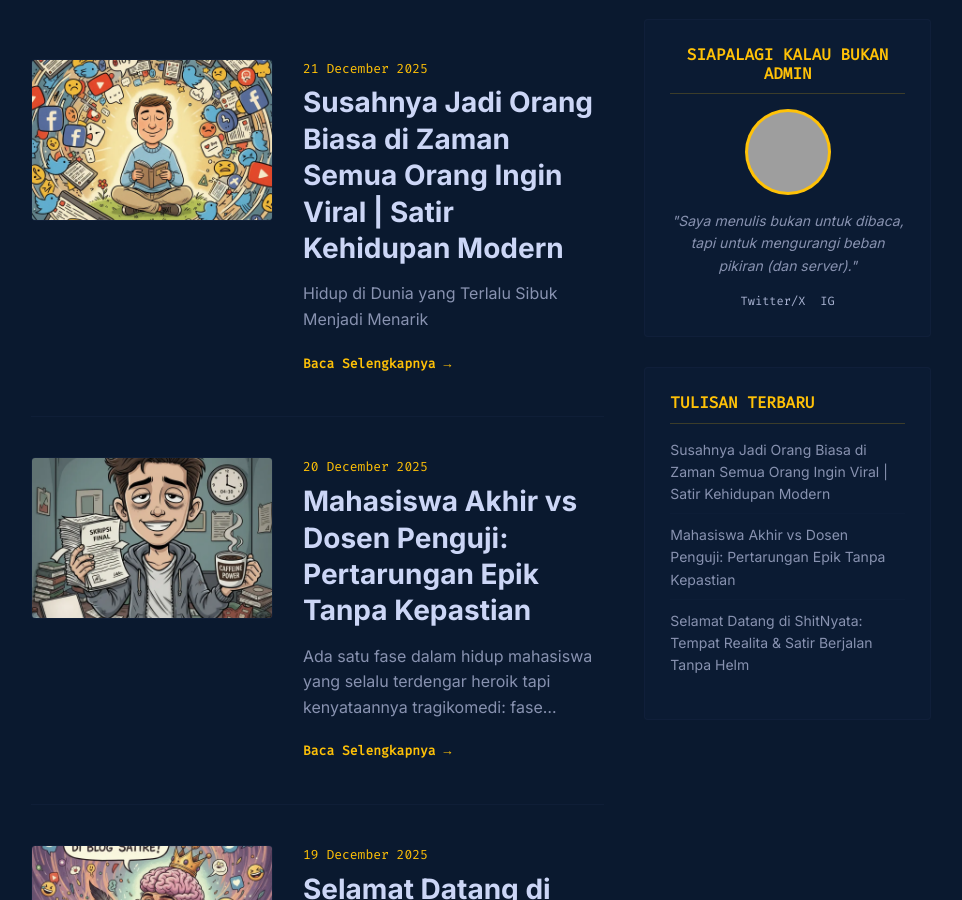
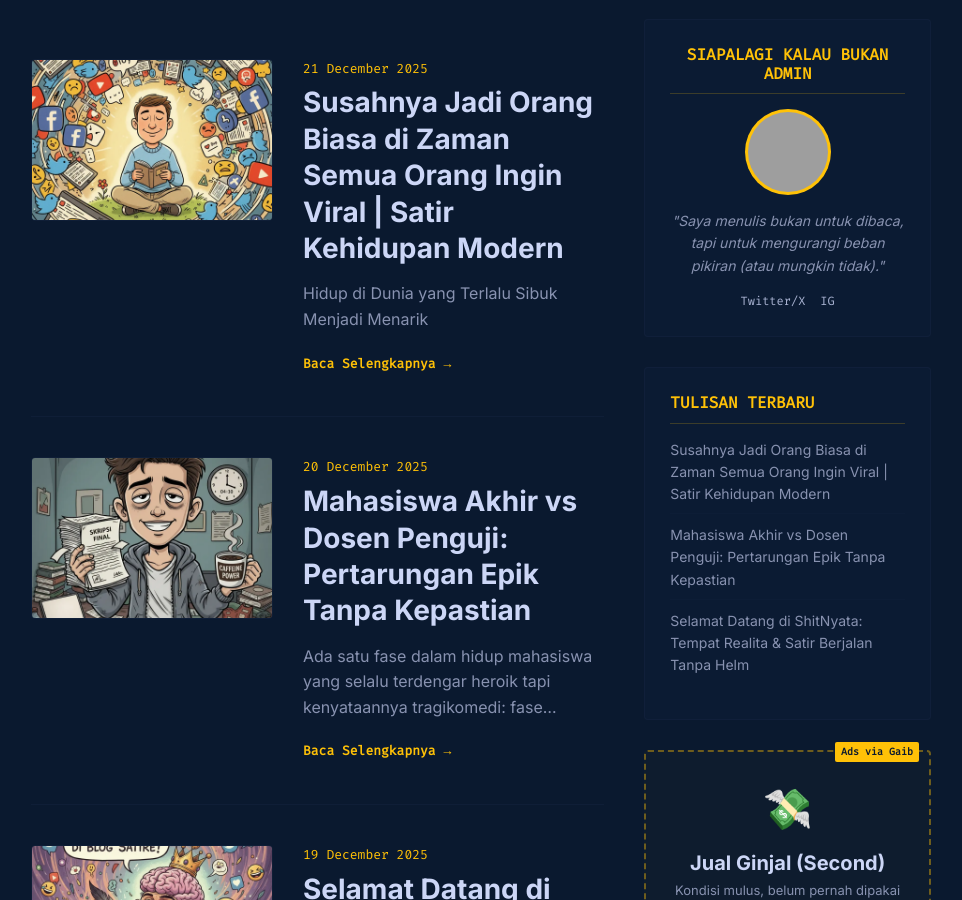
Before and after one commit to allucallu/shitnyata, a Jekyll site: the page built from index.html, in a window 1280 px wide and 900 px high, scrolled down 550 px. Shown: the whole window, without its empty margins (159-1121 px from the left). Built offline with Jekyll 4.4.1, drawn with Linux system fonts in a browser that asks for light colours; comment, search, counter and statistics services are not loaded; some of the changed text lies outside the part shown; grey boxes are pictures that could not be loaded.

Commit message:
batalkan pasang iklan

```diff
--- a/_includes/ads-head.html
+++ b/_includes/ads-head.html
@@ -9,5 +9,5 @@
 
     Biarkan kosong jika belum ada iklan.
 -->
-<script type="text/javascript"
-   src="https://pl28305914.effectivegatecpm.com/79/fc/cb/79fccb0ecd4078fa1b9ecdd27c7d23ff.js"></script>
+<!-- <script type="text/javascript"
+   src="https://pl28305914.effectivegatecpm.com/79/fc/cb/79fccb0ecd4078fa1b9ecdd27c7d23ff.js"></script> -->
--- a/_includes/ads-sidebar.html
+++ b/_includes/ads-sidebar.html
@@ -7,7 +7,7 @@
 -->
 
 <!-- Default: Widget Iklan Palsu (Hapus bagian ini kalau sudah ada iklan asli) -->
-<!-- <div class="sidebar-widget fake-ad-widget">
+<div class="sidebar-widget fake-ad-widget">
     <span class="ad-label">Ads via Gaib</span>
     <div class="fake-ad-banner">
         <div class="ad-visual">💸</div>
@@ -15,9 +15,9 @@
         <p>Kondisi mulus, belum pernah dipakai lari maraton.</p>
         <button class="ad-cta">Nego Sadis</button>
     </div>
-</div> -->
+</div>
 
-<script type="text/javascript">
+<!-- <script type="text/javascript">
     atOptions = {
         'key': 'c6112078ceb8d0f271207ba0f77e082d',
         'format': 'iframe',
@@ -27,4 +27,4 @@
     };
 </script>
 <script type="text/javascript"
-    src="https://www.highperformanceformat.com/c6112078ceb8d0f271207ba0f77e082d/invoke.js"></script>
+    src="https://www.highperformanceformat.com/c6112078ceb8d0f271207ba0f77e082d/invoke.js"></script> -->
--- a/_includes/sidebar.html
+++ b/_includes/sidebar.html
@@ -8,7 +8,7 @@
             <div class="author-avatar">
                 <img src="https://ui-avatars.com/api/?name=Admin+ShitNyata&background=ffc107&color=0a192f" alt="Admin">
             </div>
-            <p>"Saya menulis bukan untuk dibaca, tapi untuk mengurangi beban pikiran (dan server)."</p>
+            <p>"Saya menulis bukan untuk dibaca, tapi untuk mengurangi beban pikiran (atau mungkin tidak)."</p>
             <div class="social-links">
                 <a href="#">Twitter/X</a>
                 <a href="#">IG</a>
```
